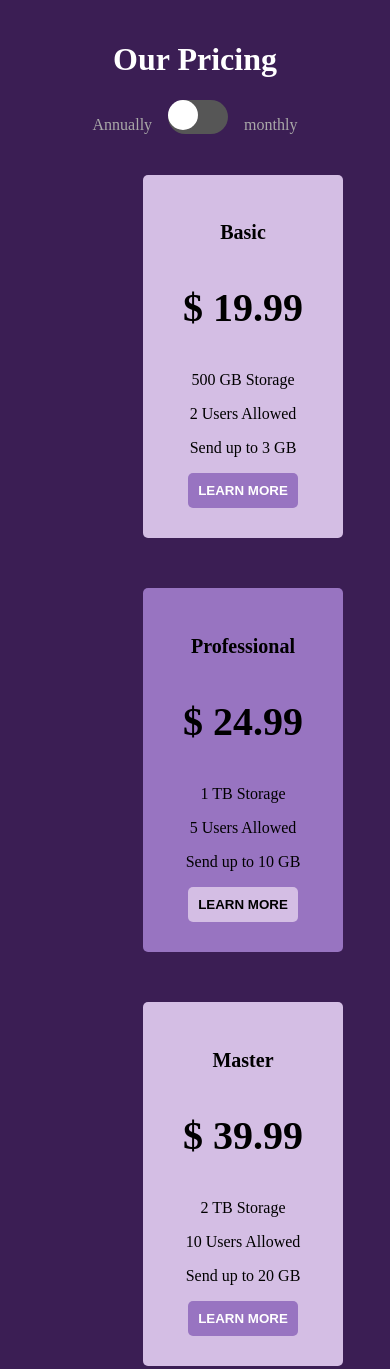
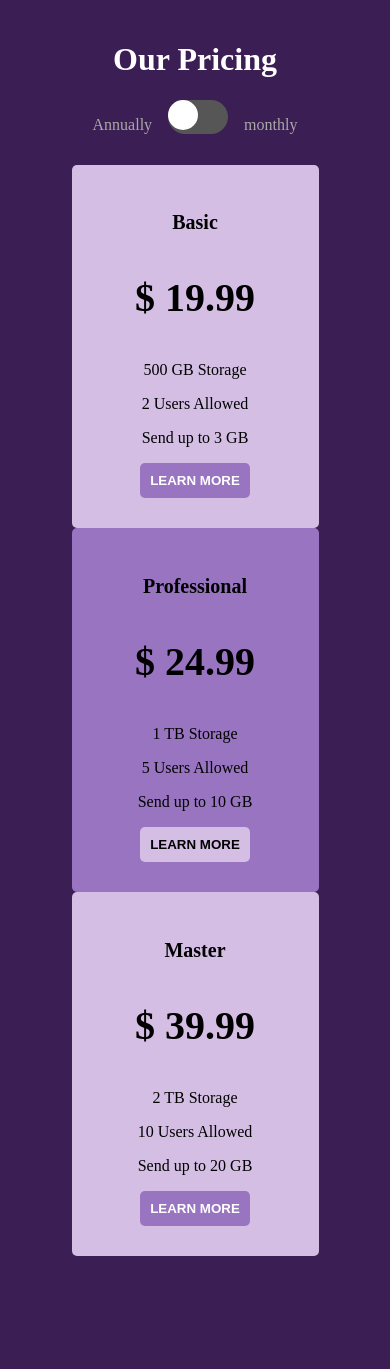
Before and after one commit to planb421/pricing-page, a plain HTML site: page index.html in a window 390 px wide. After the commit the page ends 1306 px from the top, so only its background shows below. Drawn offline with Linux system fonts and the light colour scheme.

Commit message:
Update style.css

```diff
--- a/style.css
+++ b/style.css
@@ -144,22 +144,26 @@ h3 {
   @media (max-width: 500px) {
    #parentContainter {
     display: block;
-    width: 200px;
-    position: relative;
-    left: 135px;
+    margin-bottom: 50px;
 
    }
 
    .containter1 {
     margin-bottom: 50px;
+    width: 50%;
+    margin: 0 auto;
    }
 
    .containter2 {
     margin-bottom: 50px;
+    width: 50%;
+    margin: 0 auto;
    }
 
    .containter3 {
     margin-bottom: 50px;
+    width: 50%;
+    margin: 0 auto;
    }
 
   }
```
